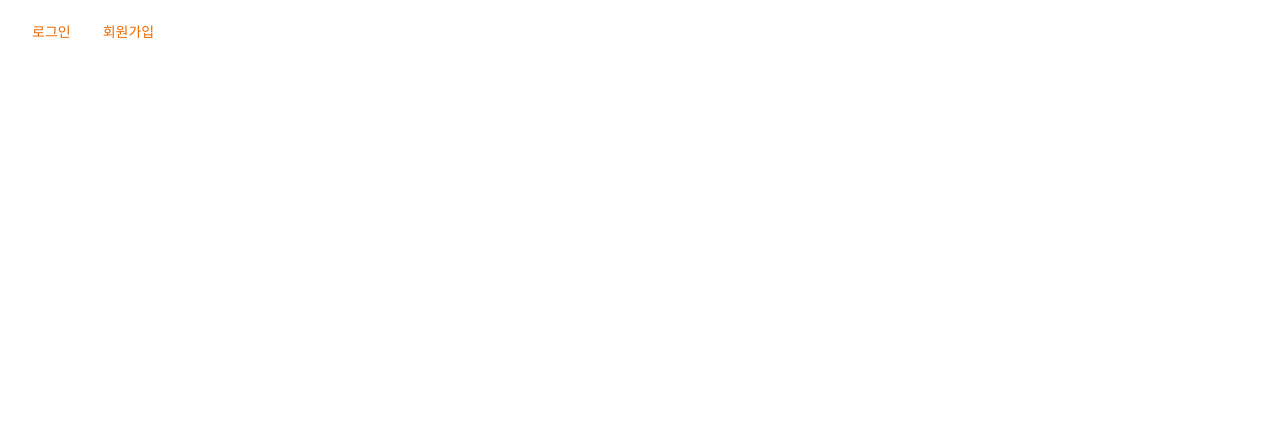
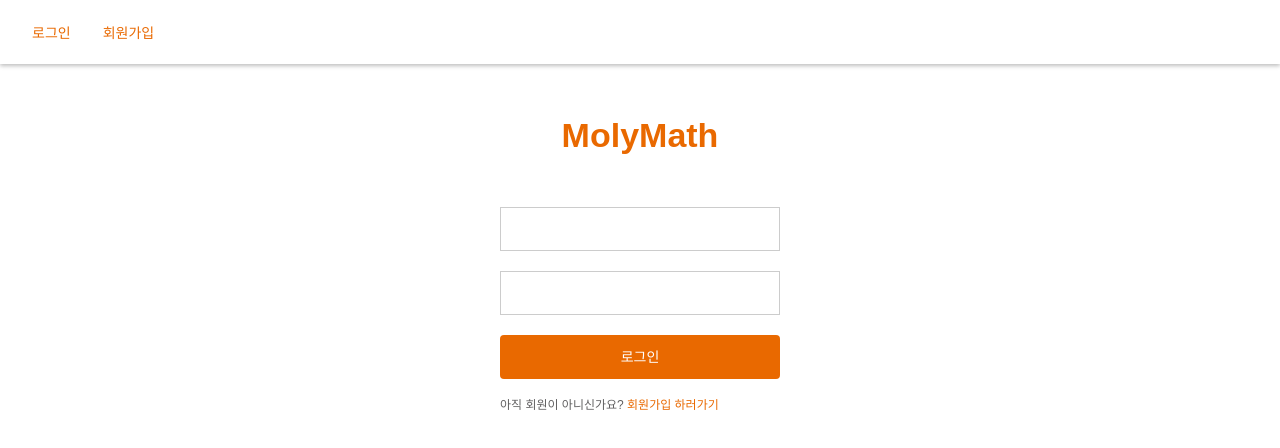
Before and after one commit to wdudtlrw78/devlog, a Next.js app in the folder prepare/front/: page /login in a window 1280 px wide. Shown: the top 448 px of the page. Built offline with nearby package versions, Linux system fonts and the light colour scheme.

Commit message:
Add: login-page

```diff
--- /dev/null
+++ b/prepare/front/hooks/useInput.js
@@ -0,0 +1,11 @@
+import { useCallback, useState } from 'react';
+
+const useInput = (initialData) => {
+  const [value, setValue] = useState(initialData);
+  const handler = useCallback((e) => {
+    setValue(e.target.value);
+  }, []);
+  return [value, handler, setValue];
+};
+
+export default useInput;
--- a/prepare/front/pages/_app.jsx
+++ b/prepare/front/pages/_app.jsx
@@ -16,7 +16,7 @@ export const globalStyles = (
         padding: 0;
         margin: 0;
         font-family: Noto Sans KR, sans-serif;
-          line-height: 1.6;
+        font-weigth: 400;
         font-size: 14px;
         overflow: auto;
       }
@@ -26,17 +26,13 @@ export const globalStyles = (
       }
 
       a {
-          color: #E96900;;
+        color: #e96900;
         text-decoration: none;
       }
 
       .menu-button {
-          color: #E96900;
+        color: #e96900;
       }
-
-        img {
-          max-width: 100%;
-          display: block;
     `}
   />
 );
--- a/prepare/front/pages/login.jsx
+++ b/prepare/front/pages/login.jsx
@@ -1,8 +1,41 @@
-import React from 'react';
+import React, { useCallback } from 'react';
+import Link from 'next/link';
+import useInput from '../hooks/useInput';
 import AppLayout from '../components/AppLayout';
+import { Button, Form, Header, Input, Label, LinkContainer } from './signup';
 
 const LogIn = () => {
-  return <AppLayout>{/* <Image /> */}</AppLayout>;
+  const [email, onChangeEmail] = useInput('');
+  const [password, onChangePassword] = useInput('');
+
+  const onSubmit = useCallback(
+    (e) => {
+      e.preventDefault();
+    },
+    [email, password],
+  );
+  return (
+    <AppLayout>
+      <div id="container">
+        <Header>MolyMath</Header>
+        <Form onSubmit={onSubmit}>
+          <Label id="email-label">
+            <Input type="email" id="email" name="email" value={email} onChange={onChangeEmail} />
+          </Label>
+          <Label id="password-label">
+            <Input type="password" id="password" name="password" value={password} onChange={onChangePassword} />
+          </Label>
+          <Button type="submit">로그인</Button>
+        </Form>
+        <LinkContainer>
+          아직 회원이 아니신가요?&nbsp;
+          <Link href="/signup">
+            <a>회원가입 하러가기</a>
+          </Link>
+        </LinkContainer>
+      </div>
+    </AppLayout>
+  );
 };
 
 export default LogIn;
--- a/prepare/front/pages/signup.jsx
+++ b/prepare/front/pages/signup.jsx
@@ -1,8 +1,81 @@
 import React from 'react';
+import styled from '@emotion/styled';
 import AppLayout from '../components/AppLayout';
 
+export const Header = styled.header`
+  width: 280px;
+  color: #e96900;
+  font-size: 34px;
+  font-weight: 700;
+  text-align: center;
+  margin: 52px auto;
+`;
+
+export const Form = styled.form`
+  margin: 0 auto;
+  width: 280px;
+  max-width: 280px;
+`;
+
+export const Label = styled.label`
+  margin-bottom: 16px;
+`;
+
+export const Input = styled.input`
+border: 1px solid #CCCCCC;
+box-sizing: border-box
+border-radius: 4px;
+margin: 0 0 20px;
+width: 100%;
+padding: 12px;
+height: 44px;
+padding-top: 11px;
+padding-botton:13px;
+font-size: 15px;
+line-heigth: 1.33333333;
+
+&:focus {
+  border: 1px solid #000;
+}
+`;
+
+export const Button = styled.button`
+  margin-bottom: 16px;
+  width: 100%;
+  color: #fff;
+  background-color: #e96900;
+  border: none;
+  border-radius: 4px;
+  font-size: 14px;
+  height: 44px;
+  min-width: 96px;
+  padding: 0 16px 3px;
+  user-select: none;
+  outline: none;
+  cursor: pointer;
+
+  &:hover {
+    background-color: rgba(0, 0, 0, 0.2);
+  }
+`;
+
+export const LinkContainer = styled.p`
+  font-size: 12px;
+  font-weight: 300;
+  color: #616061;
+  margin: 0 auto 8px;
+  width: 280px;
+  & a {
+    color: #e96900;
+    font-weight: 500;
+    &:hover {
+      text-decoration: underline;
+    }
+  }
+`;
+
 function SignUp() {
-  return <AppLayout>회원가입</AppLayout>;
+  return <AppLayout>S</AppLayout>;
 }
 
 export default SignUp;
```
Also changed, not shown: prepare/front/components/Logo.jsx (deleted, +0 -8 lines). Lines whose indentation alone changed are shown as unchanged.
